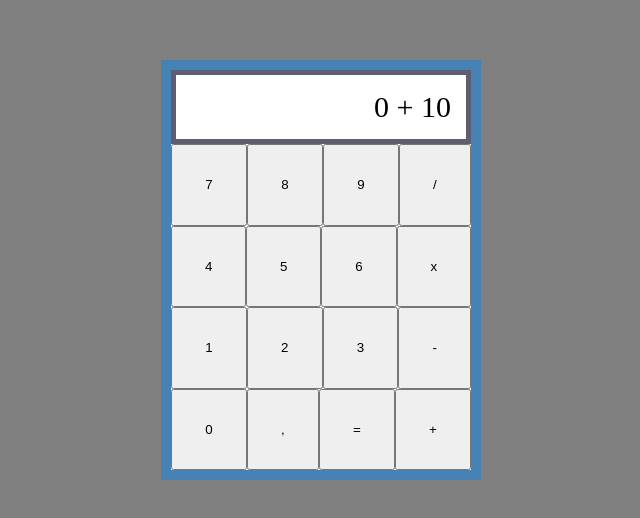
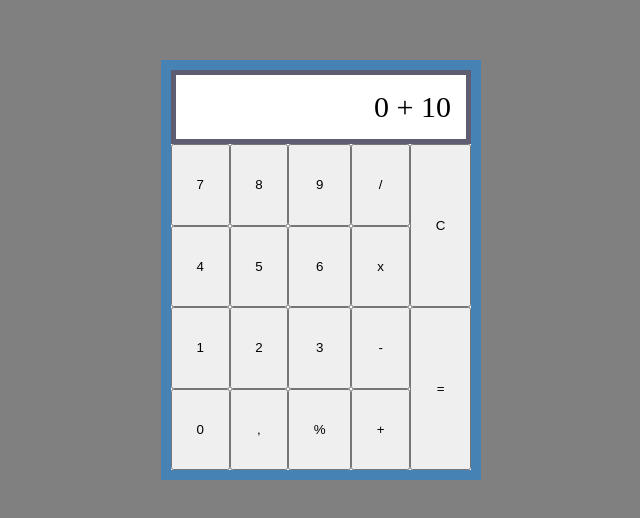
Before and after one commit to Mclilzee/calculator, a plain HTML site: page index.html in a window 1280 px wide. Shown: the part 148-666 px from the top of the page, without its empty margins (319-959 px from the left). Drawn offline with Linux system fonts and the light colour scheme.

Commit message:
Adjust calculator buttons

```diff
--- a/index.html
+++ b/index.html
@@ -11,28 +11,34 @@
     <div class="calculator-body">
       <field class="calculator-field">0 + 10 </field>
       <div class="rows">
+        <div class="column">
           <button id="7">7</button>
+          <button id="4">4</button>
+          <button id="1">1</button>
+          <button id="0">0</button>
+        </div>
+        <div class="column">
           <button id="8">8</button>
+          <button id="5">5</button>
+          <button id="2">2</button>
+          <button id=",">,</button>
+        </div>
+        <div class="column">
           <button id="9">9</button>
+          <button id="6">6</button>
+          <button id="3">3</button>
+          <button id="%">%</button>
+        </div>
+        <div class="column">
           <button id="/">/</button>
+          <button id="x">x</button>
+          <button id="-">-</button>
+          <button id="+">+</button>
         </div>
-      <div class="rows">
-        <button id="4">4</button>
-        <button id="5">5</button>
-        <button id="6">6</button>
-        <button id="x">x</button>
+        <div class="column">
+          <button id="C">C</button>
+          <button id="=">=</button>
         </div>
-      <div class="rows">
-        <button id="1">1</button>
-        <button id="2">2</button>
-        <button id="3">3</button>
-        <button id="-">-</button>
-      </div>
-      <div class="rows">
-        <button id="0">0</button>
-        <button id=",">,</button>
-        <button id="=">=</button>
-        <button id="+">+</button>
       </div>
       <div></div>
     </div>
--- a/styles.css
+++ b/styles.css
@@ -25,13 +25,20 @@ body {
   width: 300px;
   flex-direction: column;
   border: 10px solid steelblue;
+  flex: auto;
 }
 
 .rows {
   display: flex;
-  flex:auto;
+  flex: auto;
 }
 
 button {
   flex: auto;
 }
+
+.column {
+  display: flex;
+  flex: auto;
+  flex-direction: column;
+}
```
Lines whose indentation alone changed are shown as unchanged.
